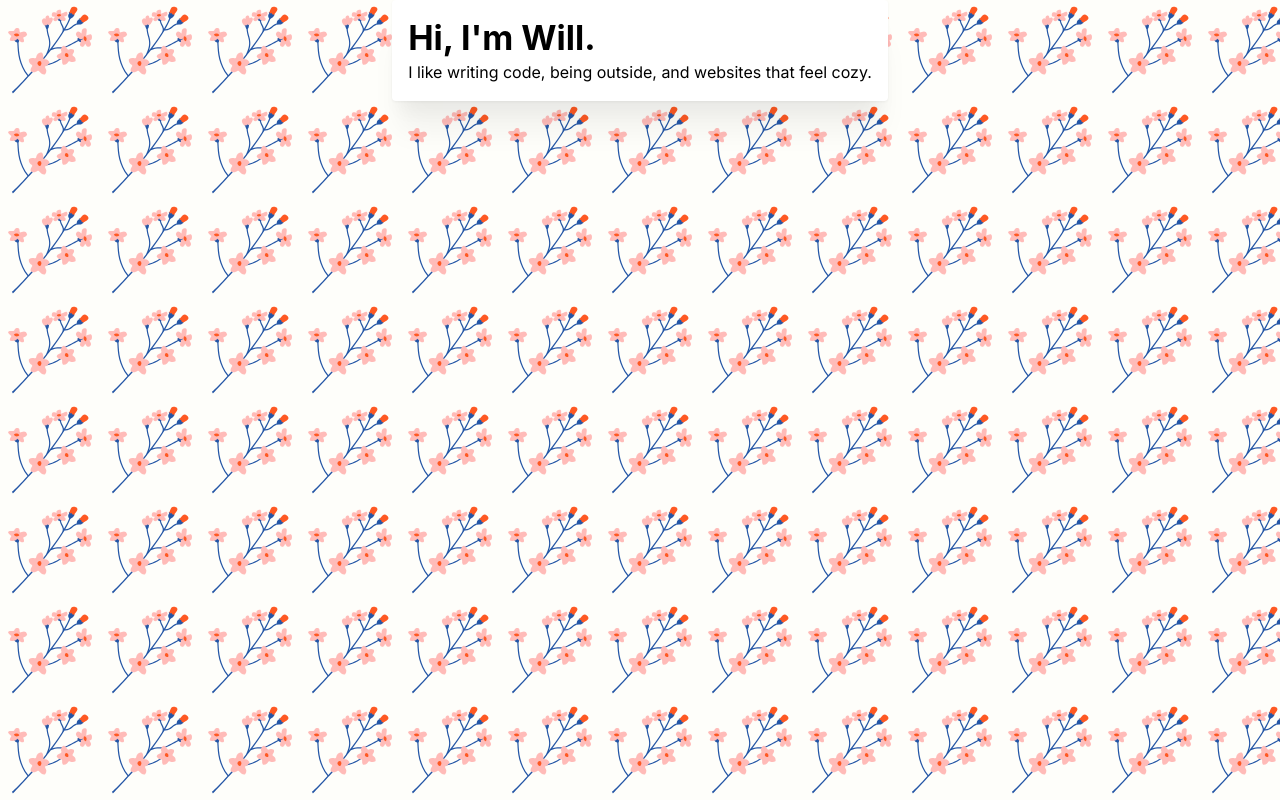
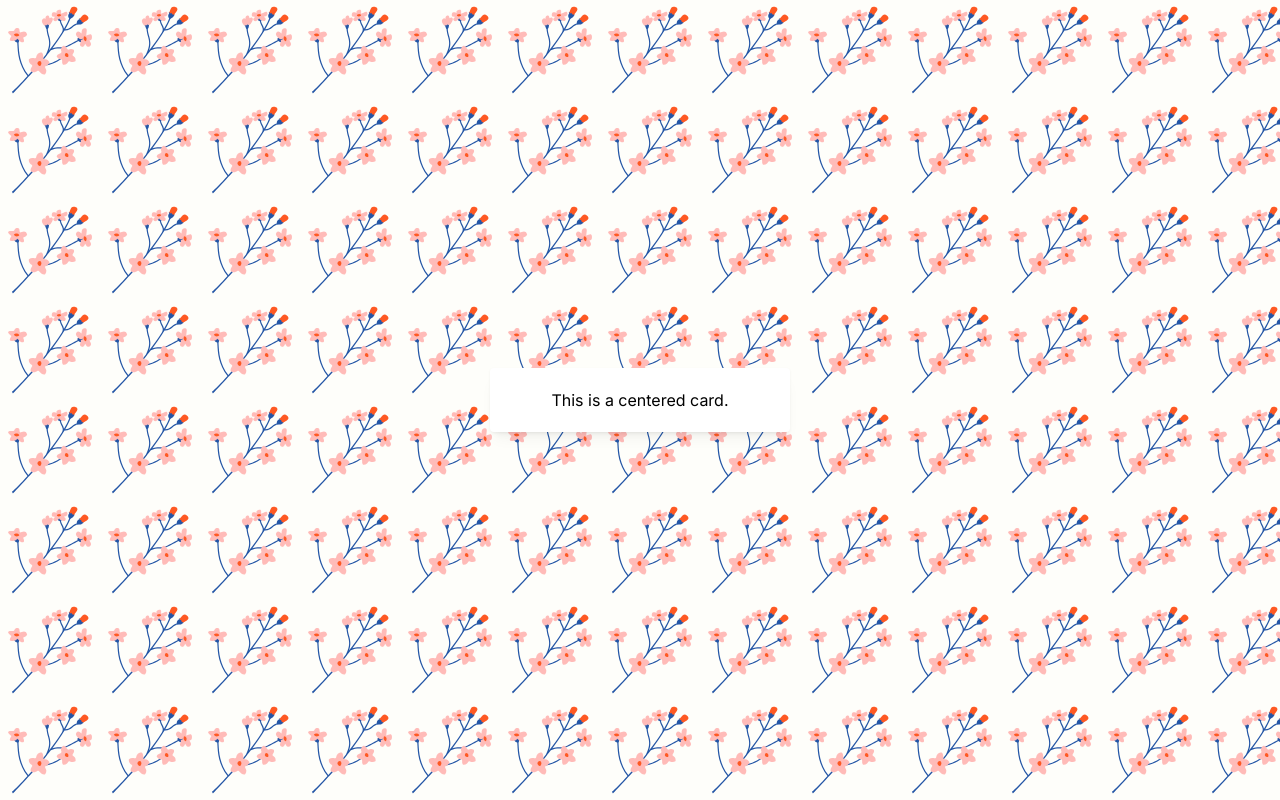
Before and after one commit to ironman5366/willbeddow.com, a Next.js app in the folder app/: page / in a window 1280 px wide. Built offline with nearby package versions, Linux system fonts and the light colour scheme.

Commit message:
Flex center

```diff
--- a/app/src/app/page.tsx
+++ b/app/src/app/page.tsx
@@ -1,5 +1,7 @@
-import {Card, Center, Text, Title} from "@mantine/core";
+'use client'
+import {Card, Center, Container, Flex, Grid, Text, Title} from "@mantine/core";
 import flower from "../../public/flower.svg"
+import HeroCard from "../components/atoms/HeroCard";
 
 export default function Home() {
   return <div style={{
@@ -10,15 +12,17 @@ export default function Home() {
       backgroundColor: "#fefefa"
   }}>
       <Center>
-          <Card shadow={"xl"} style={{
-          }}>
-              <Title>
-                  Hi, I&apos;m Will.
-              </Title>
-              <Text>
-                  I like writing code, being outside, and websites that feel cozy.
-              </Text>
-          </Card>
+          <Container>
+              <Flex
+                  align="center"
+                  justify="center"
+                  style={{ height: '100vh' }} // This makes the Flex container fill the viewport height
+              >
+                  <Card shadow="sm" p="lg" style={{ width: '300px', textAlign: 'center' }}>
+                      <Text>This is a centered card.</Text>
+                  </Card>
+              </Flex>
+          </Container>
       </Center>
   </div>
 }
--- /dev/null
+++ b/app/src/components/atoms/HeroCard.tsx
@@ -0,0 +1,14 @@
+import React from "react";
+import {Card, Text, Title} from "@mantine/core";
+
+export default function HeroCard() {
+    return <Card shadow={"xl"} style={{
+    }}>
+        <Title>
+            Hi, I&apos;m Will.
+        </Title>
+        <Text>
+            I like writing code, being outside, and websites that feel cozy.
+        </Text>
+    </Card>
+}
```
